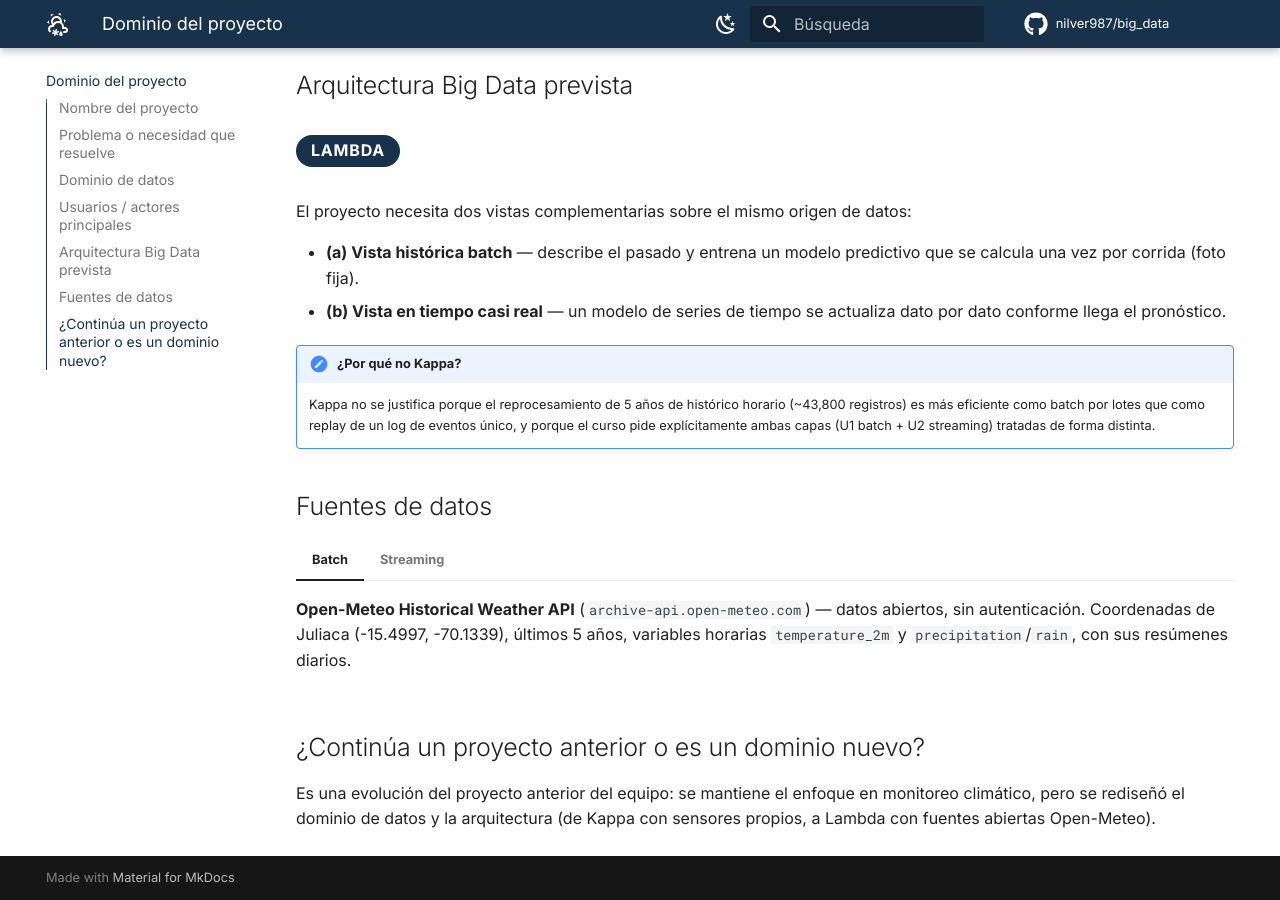
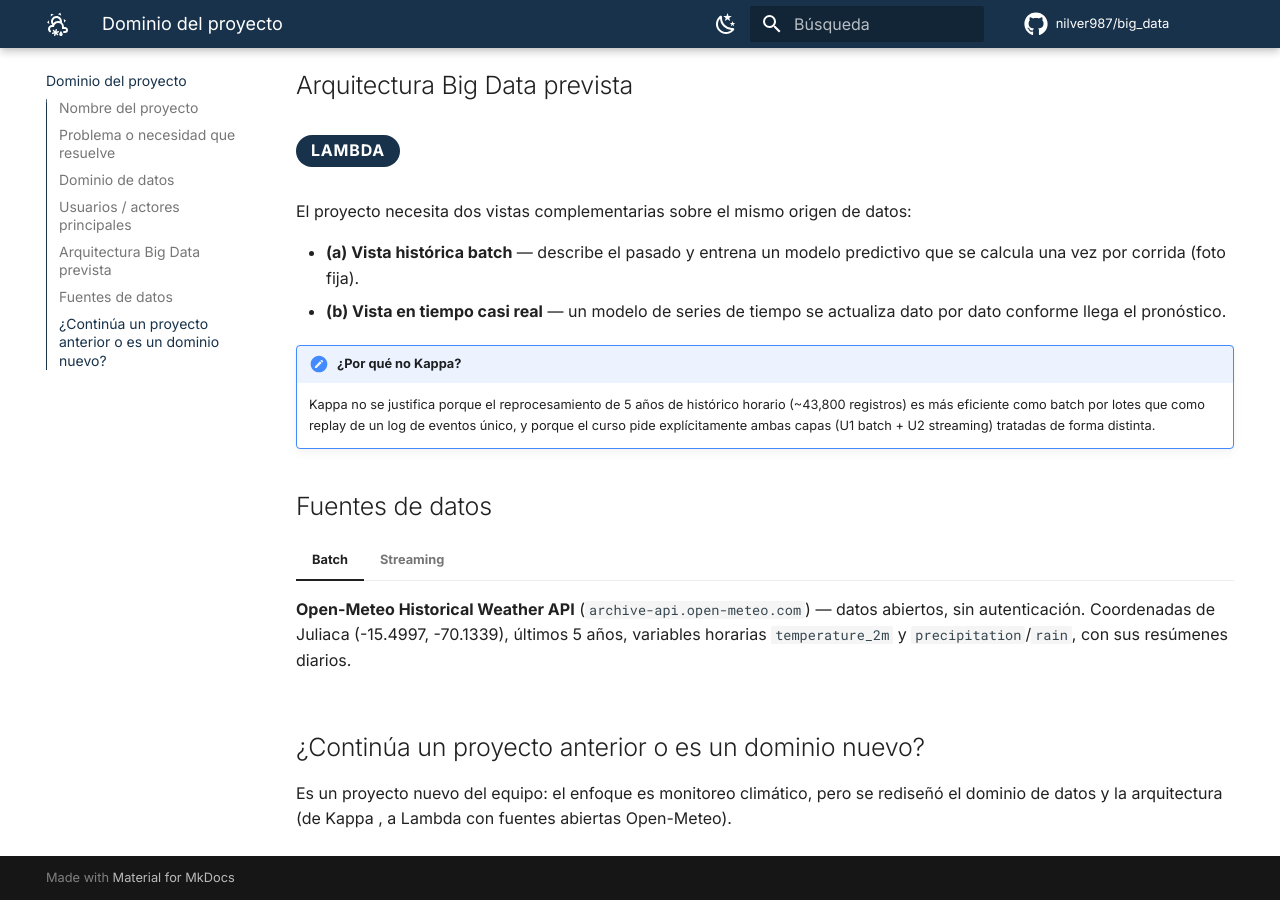
Before and after one commit to nilver987/big_data, an MkDocs documentation site: the page built from docs/dominio.md, in a window 1280 px wide and 900 px high, scrolled down 832 px. Built offline with MkDocs 1.6.1 and Material for MkDocs 9.7.7, drawn with Linux system fonts in a browser that asks for light colours; comment, search, counter and statistics services are not loaded.

Commit message:
Update project description in dominio.md

```diff
--- a/docs/dominio.md
+++ b/docs/dominio.md
@@ -43,4 +43,4 @@ El proyecto necesita dos vistas complementarias sobre el mismo origen de datos:
 
 ## ¿Continúa un proyecto anterior o es un dominio nuevo?
 
-Es una evolución del proyecto anterior del equipo: se mantiene el enfoque en monitoreo climático, pero se rediseñó el dominio de datos y la arquitectura (de Kappa con sensores propios, a Lambda con fuentes abiertas Open-Meteo).
+Es un proyecto nuevo del equipo: el enfoque es monitoreo climático, pero se rediseñó el dominio de datos y la arquitectura (de Kappa , a Lambda con fuentes abiertas Open-Meteo).
```
